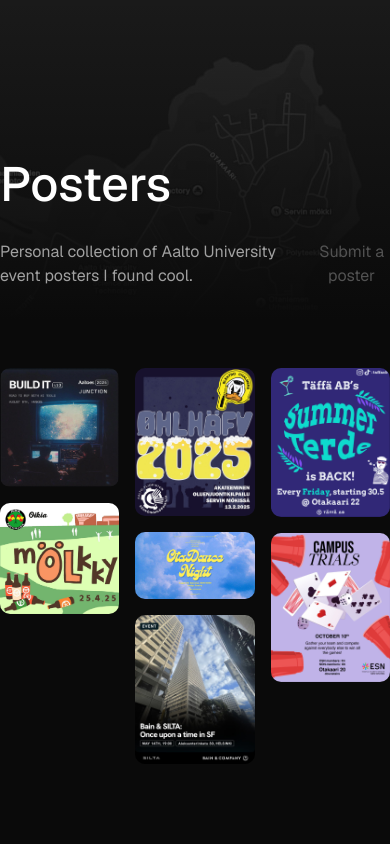
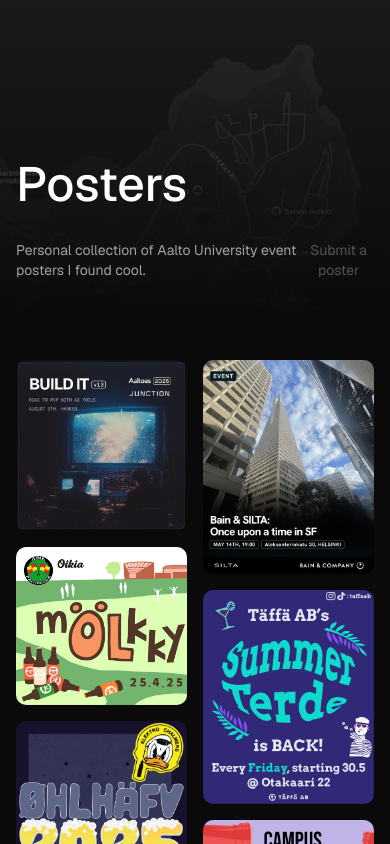
Before and after one commit to filoooooonov/posters, a Next.js app: page / in a window 390 px wide. Shown: the top 844 px of the page. Built offline with nearby package versions, Linux system fonts and the light colour scheme.

Commit message:
Make mobile friendly

```diff
--- a/app/page.tsx
+++ b/app/page.tsx
@@ -4,7 +4,7 @@
 
 export default function Home() {
   return (
-    <main className="max-w-3xl mx-auto py-40">
+    <main className="max-w-3xl mx-auto py-40 px-4 lg:px-0">
       <Image
         src={bg}
         alt="Otaniemi map"
@@ -13,10 +13,10 @@
       <div className="absolute top-0 left-0 w-full -z-1 h-80 bg-gradient-to-t from-neutral-950 to-transparent"></div>
       <h1 className="text-5xl font-medium mb-8 text-white">Posters</h1>
       <div className="flex justify-between items-center mb-20">
-        <p className="text-neutral-400">
+        <p className="text-neutral-400 text-sm md:text-base">
           Personal collection of Aalto University event posters I found cool.
         </p>
-        <button className="cursor-not-allowed text-neutral-600">
+        <button className="cursor-not-allowed text-neutral-600 text-sm md:text-base">
           Submit a poster
         </button>
       </div>
--- a/components/Gallery.tsx
+++ b/components/Gallery.tsx
@@ -39,7 +39,7 @@
         ) : null}
       </AnimatePresence>
 
-      <div className="columns-3 gap-4 space-y-4">
+      <div className="columns-2 md:columns-3 gap-4 space-y-4">
         {posters.map((poster) => (
           <div
             key={poster.name}
```
